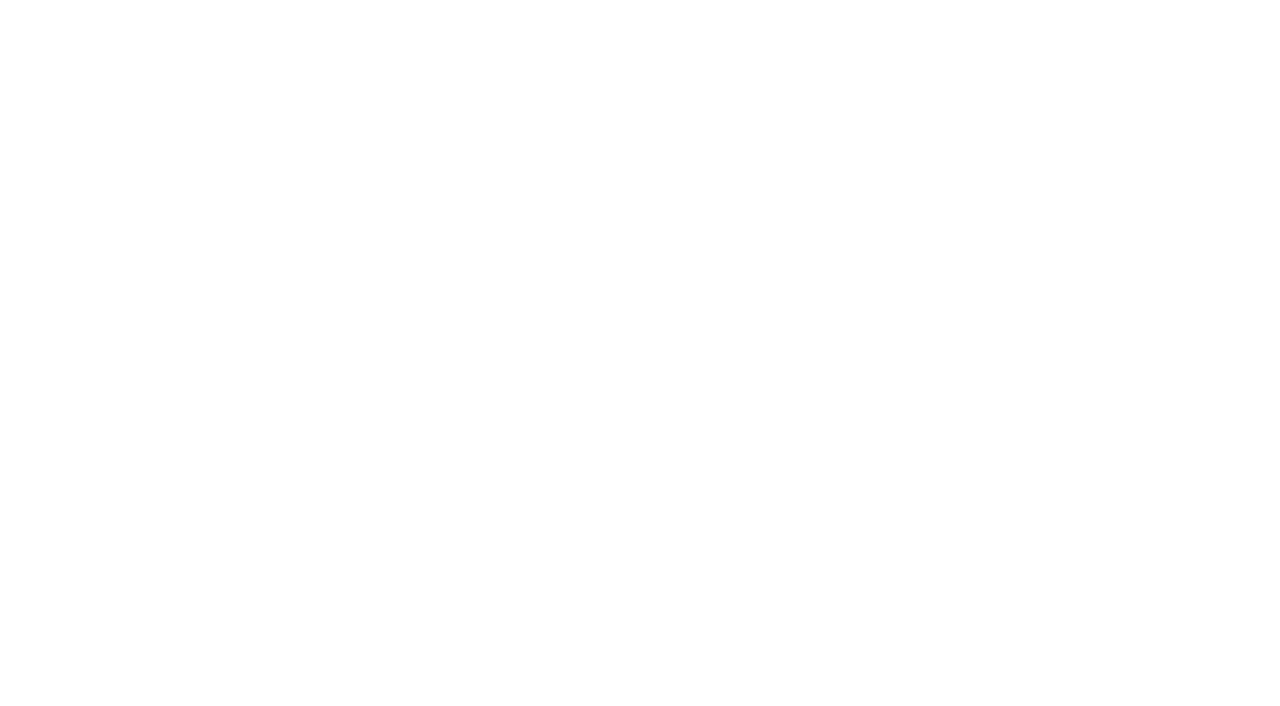
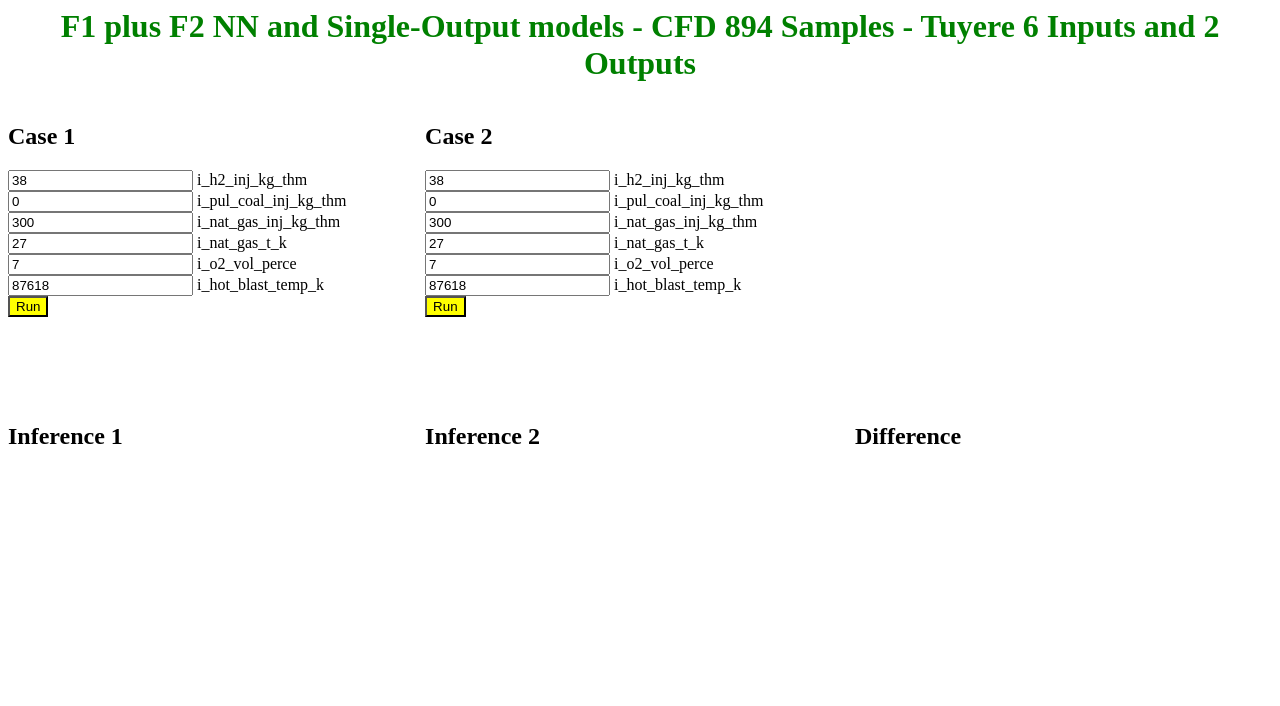
Before and after one commit to xzhang8g/Web, a plain HTML site: page WineQuality/NN/index.html in a window 1280 px wide. Drawn offline with Linux system fonts and the light colour scheme.

Commit message:
Update index.html

```diff
--- a/WineQuality/NN/index.html
+++ b/WineQuality/NN/index.html
@@ -1,6 +1,121 @@
 <html>
+<head>
+  <script src="https://cdn.jsdelivr.net/npm/onnxjs/dist/onnx.min.js"></script>
+  <script src="./index.js"></script>
+
+  <style>
+
+      table, th, td {
+           border: 1px solid;
+      }
+
+      #leftbox {
+                float:left;
+                width:33%;
+                height:300px;
+      }
+      #middlebox{
+                float:left;
+                width:33%;
+                height:300px;
+        }
+        #rightbox{
+                float:right;
+                width:33%;
+                height:300px;
+        }
+        h1{
+                color:green;
+                text-align:center;
+        }
+
+
+
+  </style>
+</head>
+<body>
+  <h1>F1 plus F2 NN and Single-Output models - CFD 894 Samples - Tuyere 6 Inputs and 2 Outputs</h1>
 
 
 
 
+    <div id = "boxes1">
+
+            <div id = "leftbox">
+                 <h2>Case 1</h2>
+
+
+  <input type="text" id="box0c1" value="38"> i_h2_inj_kg_thm <br/>
+  <input type="text" id="box1c1" value="0"> i_pul_coal_inj_kg_thm <br/>
+  <input type="text" id="box2c1" value="300"> i_nat_gas_inj_kg_thm <br/>
+  <input type="text" id="box3c1" value="27"> i_nat_gas_t_k <br/>
+  <input type="text" id="box4c1" value="7"> i_o2_vol_perce <br/>
+  <input type="text" id="box5c1" value="87618"> i_hot_blast_temp_k <br/>
+  <div>
+      <input style="background-color:yellow" type="button" value="Run" onclick="runExample1()"/>
+   </div>
+
+
+
+            </div>
+
+            <div id = "middlebox">
+                <h2>Case 2</h2>
+
+
+
+  <input type="text" id="box0c2" value="38"> i_h2_inj_kg_thm <br/>
+  <input type="text" id="box1c2" value="0"> i_pul_coal_inj_kg_thm <br/>
+  <input type="text" id="box2c2" value="300"> i_nat_gas_inj_kg_thm <br/>
+  <input type="text" id="box3c2" value="27"> i_nat_gas_t_k <br/>
+  <input type="text" id="box4c2" value="7"> i_o2_vol_perce <br/>
+  <input type="text" id="box5c2" value="87618"> i_hot_blast_temp_k <br/>
+  <div>
+  <input style="background-color:yellow" type="button" value="Run" onclick="runExample2()"/>
+   </div>
+
+
+            </div>
+
+            <div id = "rightbox">
+
+
+            </div>
+        </div>
+
+        <div id = "boxes2">
+
+            <div id = "leftbox">
+              <h2>Inference 1</h2>
+
+               <div id="predictions1">
+               </div>
+
+
+            </div>
+
+            <div id = "middlebox">
+              <h2>Inference 2</h2>
+
+              <div id="predictions2">
+               </div>
+
+            </div>
+
+            <div id = "rightbox">
+                 <h2>Difference</h2>
+
+                  <div id="difference">
+               </div>
+
+
+
+            </div>
+        </div>
+
+
+
+
+
+</body>
 </html>
```
